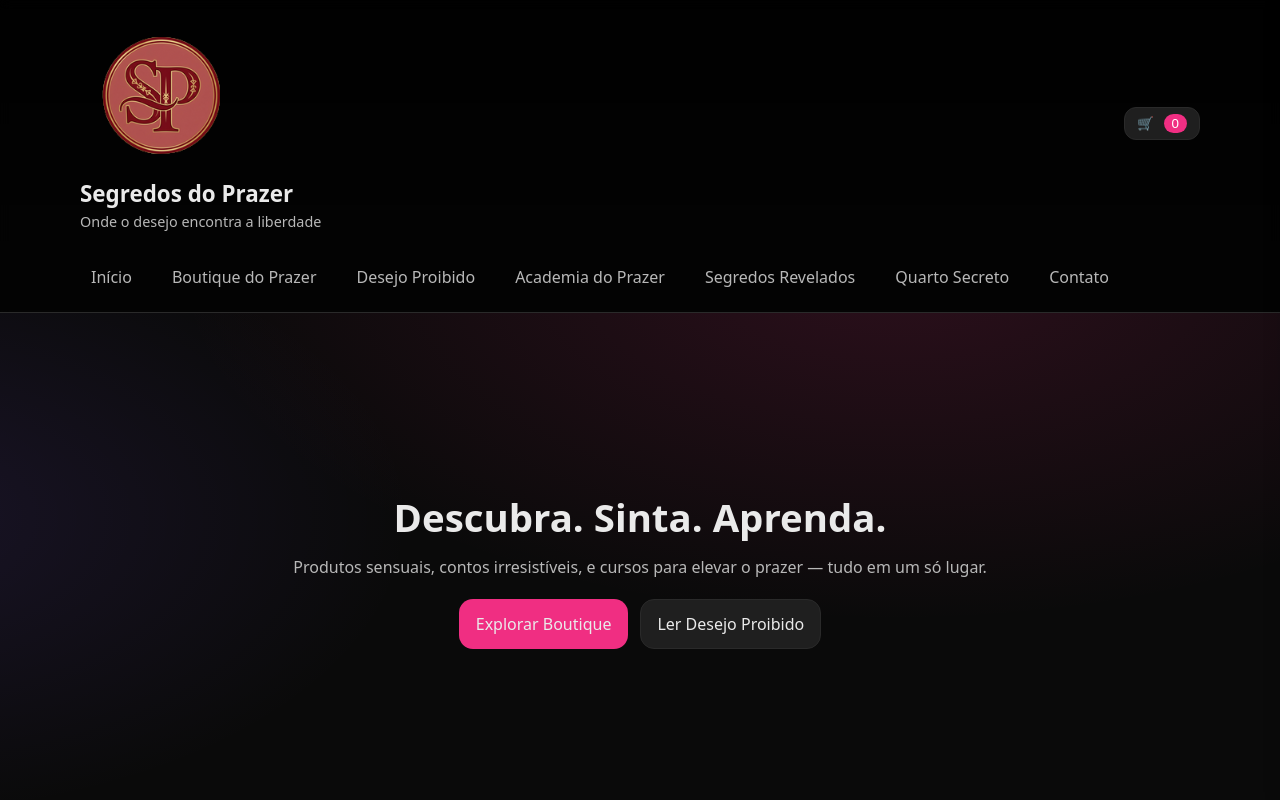
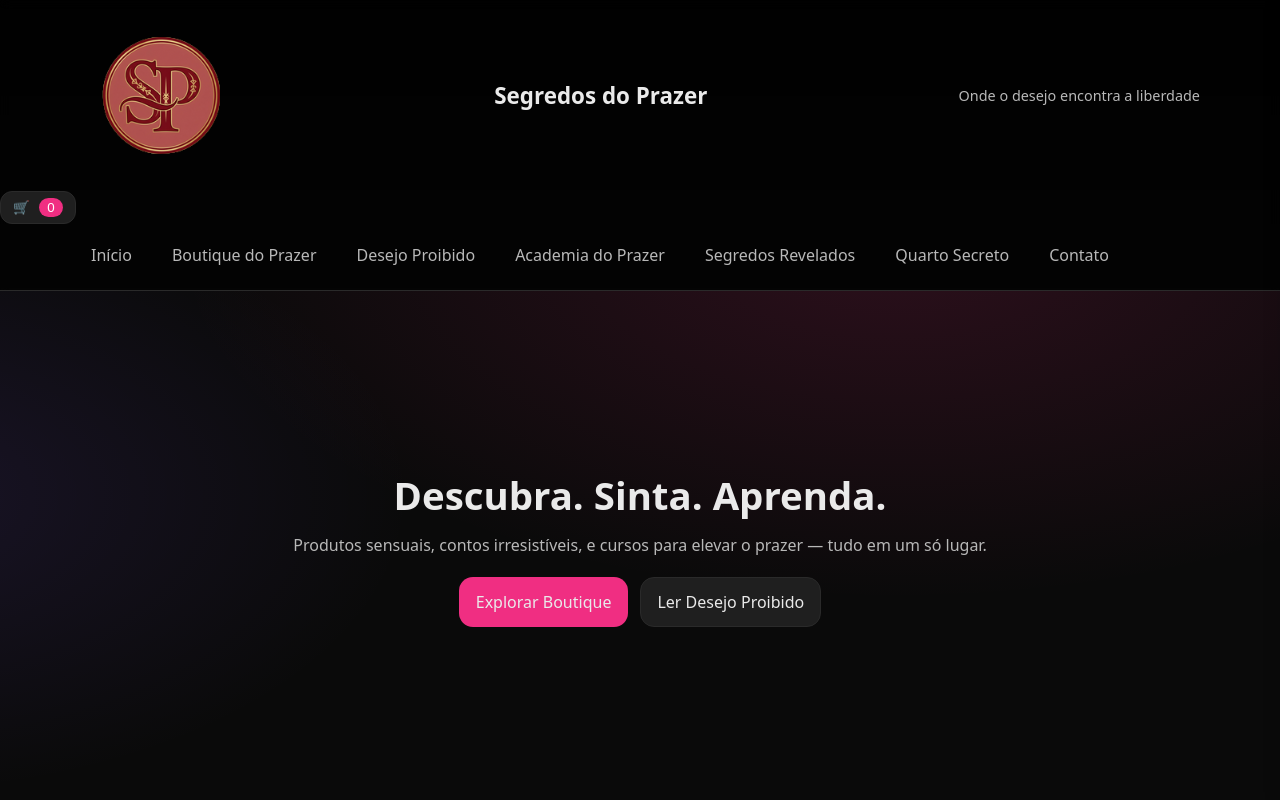
Before and after one commit to Fernanda-Teixeira-Vilassa/segredosdoprazer, a website: page public/index.html in a window 1280 px wide. Shown: the top 800 px of the page. Drawn offline with Linux system fonts and the light colour scheme; files whose address does not match are found by name.

Commit message:
decima primeira commit

```diff
--- a/public/index.html
+++ b/public/index.html
@@ -11,9 +11,7 @@
   <!-- Header / Navbar -->
   <header class="topbar">
     <div class="container nav-wrap">
-      <div>
-        <img class="brand-logo" src="logo.png" alt="Segredos do Prazer logo">
-        <div>
+          <img class="brand-logo" src="logo.png" alt="Segredos do Prazer logo">
           <h1 class="title">Segredos do Prazer</h1>
           <p class="subtitle">Onde o desejo encontra a liberdade</p>
         </div>
```
